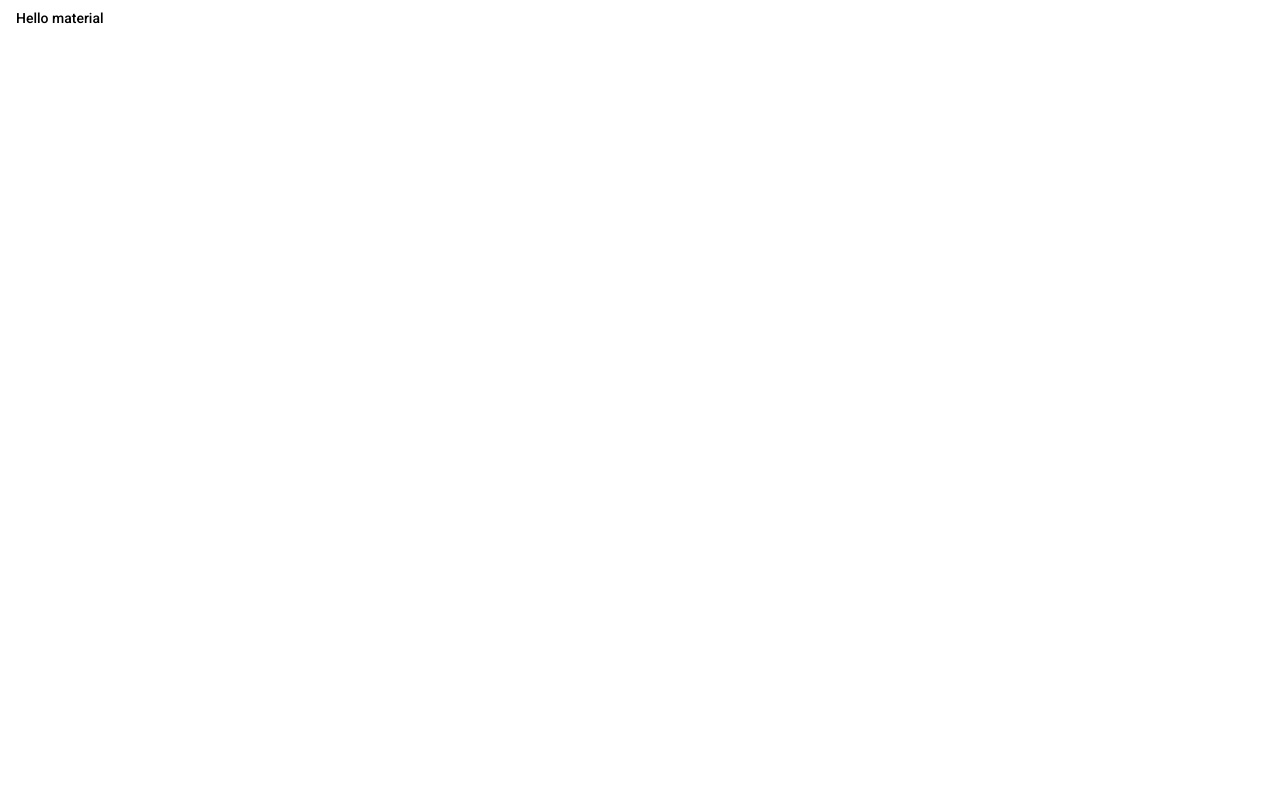
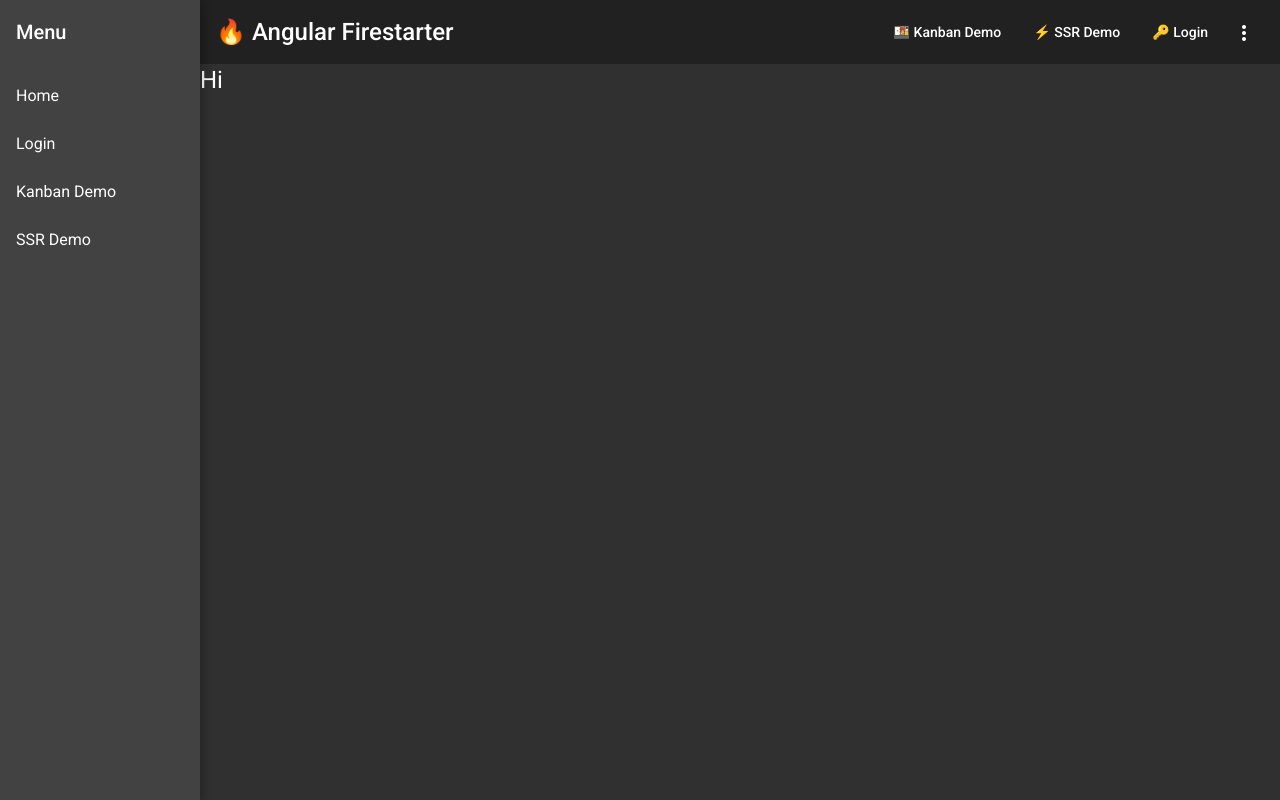
Before and after one commit to guidefari/fireship-angular, an Angular app: page / in a window 1280 px wide. Built offline with nearby package versions, Linux system fonts and the light colour scheme.

Commit message:
App Navigation Shell

```diff
--- a/src/app/app.component.html
+++ b/src/app/app.component.html
@@ -1,2 +1,4 @@
-<button mat-button>Hello material</button>
-<router-outlet></router-outlet>
+<app-shell>
+    <h1>Hi</h1>
+    <router-outlet></router-outlet>
+</app-shell>
--- a/src/app/shared/shell/shell.component.html
+++ b/src/app/shared/shell/shell.component.html
@@ -1 +1,50 @@
-<p>shell works!</p>
+<mat-sidenav-container class="sidenav-container">
+    <!-- #drawer is a template variable -->
+    <mat-sidenav #drawer class="sidenav" fixedInViewPort [attr.role]="(isHandset$ | async) ? 'dialog': 'navigation' "
+        [mode]="(isHandset$ | async) ? 'over': 'side' " [opened]="true">
+        <mat-toolbar>Menu</mat-toolbar>
+        <mat-nav-list>
+            <a mat-list-item routerLink="/" (click)="drawer.close()">Home</a>
+            <a mat-list-item routerLink="/login" (click)="drawer.close()">Login</a>
+            <a mat-list-item routerLink="/kanban" (click)="drawer.close()">Kanban Demo</a>
+            <a mat-list-item routerLink="/customers" (click)="drawer.close()">SSR Demo</a>
+        </mat-nav-list>
+    </mat-sidenav>
+    <mat-sidenav-content>
+        <mat-toolbar>
+            <button type="button" aria-label="Toggle sidenav" mat-icon-button (click)="drawer.toggle()"
+                *ngIf="isHandset$ | async">
+
+
+                <mat-icon aria-label="Side nav toggle icon">menu</mat-icon>
+            </button>
+            <span class="logo" routerLink="/">🔥 Angular Firestarter</span>
+
+            <span class="fill-space"></span>
+            <div *ngIf="!(isHandset$ | async)">
+                <a mat-button routerLink="/kanban">🍱 Kanban Demo</a>
+                <a mat-button routerLink="/customers">⚡ SSR Demo</a>
+
+                <a mat-button routerLink="/login">🔑 Login</a>
+
+            </div>
+            <!-- TODO make sense of code snippet below -->
+            <!-- whats matMenuTriggerFor? why is #menu="matMenu" -->
+            <button mat-icon-button [matMenuTriggerFor]="menu" aria-label="Example icon-button with a menu">
+                <mat-icon>more_vert</mat-icon>
+            </button>
+
+            <mat-menu #menu="matMenu">
+                <a mat-menu-item href="https://fireship.page.link/slack">
+                    <i>💬</i>
+                    <span>Chat on Slack</span>
+                </a>
+            </mat-menu>
+            <!-- end code snippet -->
+        </mat-toolbar>
+
+        <!-- TRANSCLUSION -->
+        <ng-content></ng-content>
+    </mat-sidenav-content>
+
+</mat-sidenav-container>
--- a/src/app/shared/shell/shell.component.scss
+++ b/src/app/shared/shell/shell.component.scss
@@ -0,0 +1,45 @@
+.sidenav-container {
+    height: 100%;
+  }
+
+  .logo {
+    font-size: 1.2em;
+    cursor: pointer;
+    outline: none;
+  }
+
+  .mat-drawer-side {
+    border: none;
+    box-shadow: 1px 1px 10px 1px rgba(0, 0, 0, 0.3);
+  }
+
+  .sidenav {
+    width: 200px;
+    font-family: sofia-pro;
+  }
+
+  .sidenav .mat-toolbar {
+    background: inherit;
+  }
+
+  .mat-toolbar.mat-primary {
+    position: sticky;
+    top: 0;
+    z-index: 1;
+  }
+
+  .fill-space {
+    flex: 1 1 auto;
+  }
+
+  i {
+    font-style: normal;
+    font-size: 1.25em;
+    margin-right: 16px;
+  }
+
+  .avatar {
+    width: 1.75em;
+    border-radius: 50%;
+    margin: 0 10px 5px;
+  }
--- a/src/app/shared/shell/shell.component.ts
+++ b/src/app/shared/shell/shell.component.ts
@@ -1,4 +1,8 @@
 import { Component, OnInit } from '@angular/core';
+import { BreakpointObserver, Breakpoints } from '@angular/cdk/layout';
+import { Observable } from 'rxjs';
+import { map, shareReplay } from 'rxjs/operators';
+
 
 @Component({
   selector: 'app-shell',
@@ -7,7 +11,15 @@
 })
 export class ShellComponent implements OnInit {
 
-  constructor() { }
+  // TODO read into this code snippet below, good rxjs practice
+  isHandset$: Observable<boolean> = this.breakpointObserver.observe([Breakpoints.Handset])
+    .pipe(
+      map(result => result.matches),
+      shareReplay()
+    );
+  // end code snippet
+
+  constructor(private breakpointObserver: BreakpointObserver) { }
 
   ngOnInit(): void {
   }
```
